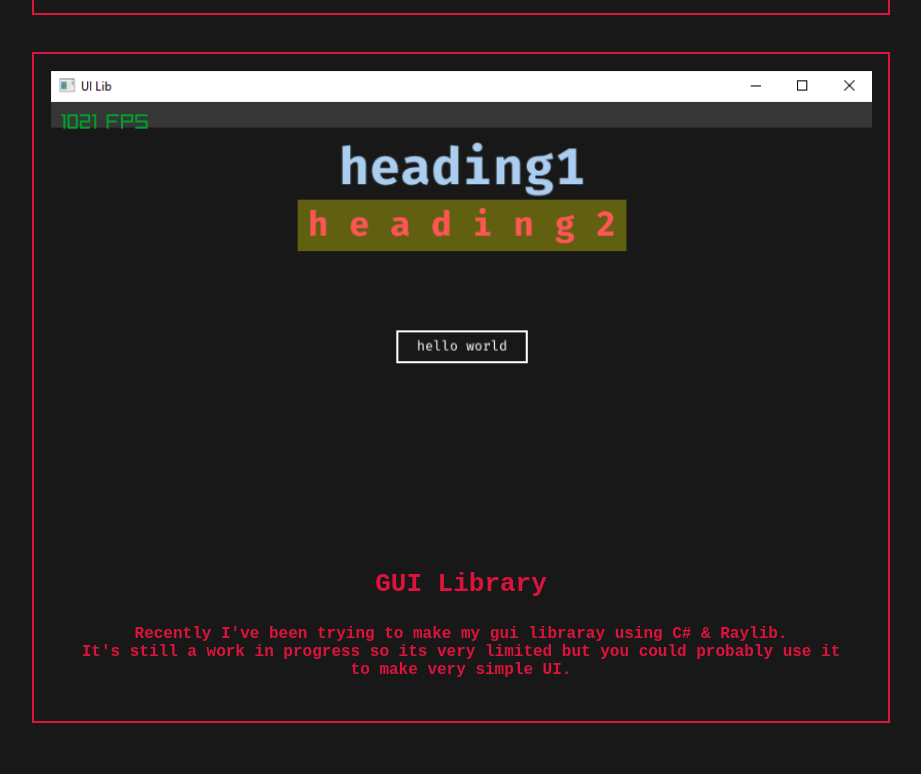
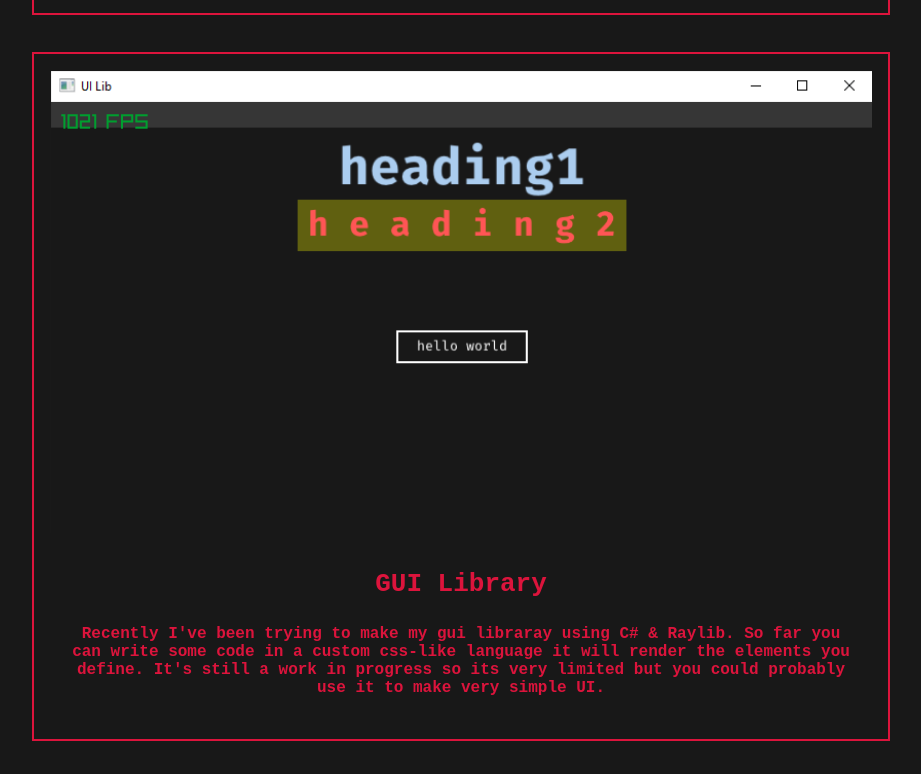
Before and after one commit to JonahH-github/my-page, a plain HTML site: page index.html in a window 1280 px wide. Shown: the part 1813-2587 px from the top of the page, without its empty margins (179-1100 px from the left). Drawn offline with Linux system fonts and the light colour scheme.

Commit message:
Update index.html

```diff
--- a/index.html
+++ b/index.html
@@ -48,8 +48,8 @@
         <div class="container">
             <h3>GUI Library</h3>
             <p>
-                Recently I've been trying to make my gui libraray using C# & Raylib.<br
-                So far you can write some code in a custom css-like language it will render the elements you define.<br>
+                Recently I've been trying to make my gui libraray using C# & Raylib.<b>
+                So far you can write some code in a custom css-like language it will render the elements you define.<b>
                 It's still a work in progress so its very limited but you could probably use it to make very simple UI.</p>
         </div>
     </div></a>
```
